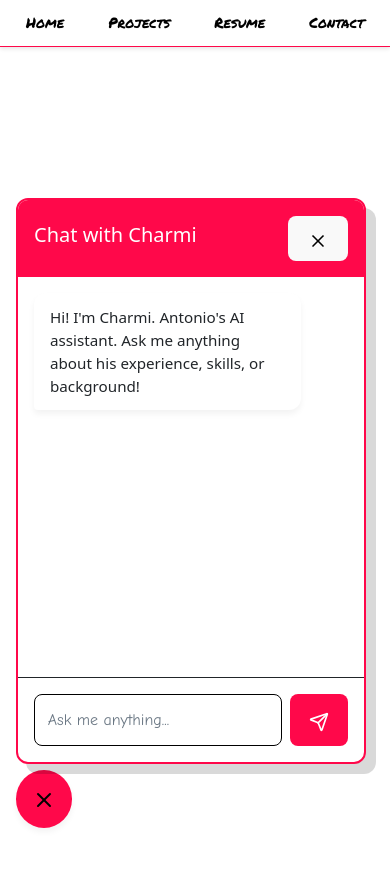
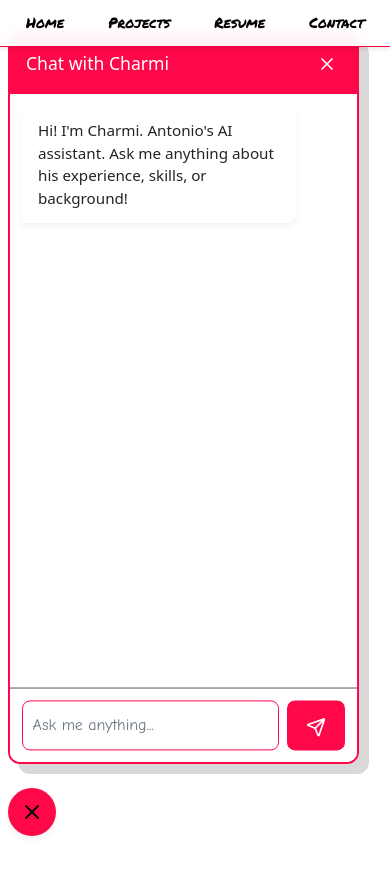
Before and after one commit to AD-Archer/AD-Archer, a React (Vite) app: page /resume in a window 390 px wide. Both pictures are taken after a click on the button 44 px from the left and 799 px from the top of the page. Shown: the top 874 px of the page. Built offline with nearby package versions, Linux system fonts and the light colour scheme; no server answers.

Commit message:
Charmi needs to be fixed on mobile Fixes #38

```diff
--- a/src/App.jsx
+++ b/src/App.jsx
@@ -22,6 +22,7 @@ import GitHubStats from './components/github-components/GitHubStats.jsx';
 import Resume from "./components/pages/Resume";
 import Contact from './components/pages/Contact';
 import DoesNotExist from './components/pages/DoesNotExist';
+import { ChatProvider } from './context/ChatContext';
 
 function App() {
   const [showLinkedIn, setShowLinkedIn] = useState(false);
@@ -36,6 +37,7 @@ function App() {
     <Router>
       <HelmetProvider>
         <ThemeProvider theme={theme}>
+          <ChatProvider>
             <TechFilterProvider>
               <GlobalStyles />
               <SEO />
@@ -70,6 +72,7 @@ function App() {
                 </Routes>
               </Layout>
             </TechFilterProvider>
+          </ChatProvider>
         </ThemeProvider>
       </HelmetProvider>
     </Router>
--- a/src/components/ChatBot.jsx
+++ b/src/components/ChatBot.jsx
@@ -5,6 +5,7 @@ import { MessageSquare, X, Send } from "lucide-react";
 import DOMPurify from 'dompurify';
 import styled from 'styled-components';
 import { motion, AnimatePresence } from 'framer-motion';
+import { useChatContext } from '../context/ChatContext';
 
 const ChatContainer = styled(motion.div)`
   position: fixed;
@@ -12,6 +13,10 @@ const ChatContainer = styled(motion.div)`
   left: 0;
   margin: 1rem;
   z-index: 1050;
+
+  @media (max-width: 768px) {
+    margin: 0.5rem;
+  }
 `;
 
 const ChatButton = styled.button`
@@ -21,10 +26,21 @@ const ChatButton = styled.button`
   padding: 1rem;
   box-shadow: ${props => props.theme.shadows.subtle};
   transition: all 0.3s ease;
+  width: 3.5rem;
+  height: 3.5rem;
+  display: flex;
+  align-items: center;
+  justify-content: center;
 
   &:hover {
     transform: scale(1.1);
     box-shadow: ${props => props.theme.shadows.hover};
+  }
+
+  @media (max-width: 768px) {
+    width: 3rem;
+    height: 3rem;
+    padding: 0.75rem;
   }
 `;
 
@@ -39,6 +55,15 @@ const ChatWindow = styled(motion.div)`
   box-shadow: ${props => props.theme.shadows.comic};
   border: 2px solid ${props => props.theme.colors.primary};
   overflow: hidden;
+
+  @media (max-width: 768px) {
+    position: fixed;
+    bottom: 5rem;
+    left: 0.5rem;
+    right: 0.5rem;
+    width: auto;
+    max-height: calc(100vh - 7rem); // Prevent overlap with header
+  }
 `;
 
 const ChatHeader = styled.div`
@@ -48,6 +73,29 @@ const ChatHeader = styled.div`
   display: flex;
   justify-content: space-between;
   align-items: center;
+  position: sticky;
+  top: 0;
+  z-index: 2;
+
+  h5 {
+    margin: 0;
+    font-size: 1.1rem;
+  }
+
+  button {
+    background: none;
+    border: none;
+    color: white;
+    padding: 0.25rem;
+    cursor: pointer;
+    display: flex;
+    align-items: center;
+    justify-content: center;
+
+    &:hover {
+      opacity: 0.8;
+    }
+  }
 `;
 
 const MessageContainer = styled.div`
@@ -61,6 +109,11 @@ const MessageContainer = styled.div`
 
   * {
     pointer-events: auto;
+  }
+
+  @media (max-width: 768px) {
+    height: calc(100vh - 13rem); // Adjust for mobile header and input
+    padding: 0.75rem;
   }
 `;
 
@@ -122,6 +175,15 @@ const InputContainer = styled.div`
   padding: 1rem;
   display: flex;
   gap: 0.5rem;
+  background: white; // Ensure background is visible
+  position: relative; // Keep input on top
+  z-index: 2;
+
+  @media (max-width: 768px) {
+    padding: 0.75rem;
+    position: sticky;
+    bottom: 0;
+  }
 `;
 
 const Input = styled.input`
@@ -130,9 +192,11 @@ const Input = styled.input`
   border: 1px solid ${props => props.theme.colors.border};
   border-radius: 8px;
   font-size: 1rem;
-  color: ${props => props.theme.colors.text};
+  color: ${props => props.theme.colors.primary};
   background: white;
   font-family: ${props => props.theme.fonts.body};
+  -webkit-appearance: none;
+  appearance: none;
 
   &::placeholder {
     color: ${props => props.theme.colors.textSecondary};
@@ -143,6 +207,11 @@ const Input = styled.input`
     outline: none;
     border-color: ${props => props.theme.colors.primary};
     box-shadow: 0 0 0 2px ${props => `${props.theme.colors.primary}20`};
+  }
+
+  @media (max-width: 768px) {
+    font-size: 16px;
+    padding: 0.6rem;
   }
 `;
 
@@ -192,7 +261,7 @@ const LoadingDots = styled.div`
 `;
 
 const ChatBot = () => {
-  const [isOpen, setIsOpen] = useState(false);
+  const { isChatOpen, setIsChatOpen } = useChatContext();
   const [messages, setMessages] = useState([
     {
       role: "assistant",
@@ -216,11 +285,11 @@ const ChatBot = () => {
   useEffect(() => {
     const handleClickOutside = (event) => {
       if (chatContainerRef.current && !chatContainerRef.current.contains(event.target)) {
-        setIsOpen(false);
+        setIsChatOpen(false);
       }
     };
 
-    if (isOpen) {
+    if (isChatOpen) {
       document.addEventListener("mousedown", handleClickOutside, true);
       document.addEventListener("touchstart", handleClickOutside, true);
     }
@@ -229,7 +298,7 @@ const ChatBot = () => {
       document.removeEventListener("mousedown", handleClickOutside, true);
       document.removeEventListener("touchstart", handleClickOutside, true);
     };
-  }, [isOpen]);
+  }, [isChatOpen]);
 
   const parseMessageContent = (content) => {
     // Convert markdown-style links to HTML with specific styling
@@ -300,12 +369,12 @@ const ChatBot = () => {
 
   return (
     <ChatContainer ref={chatContainerRef}>
-      <ChatButton onClick={() => setIsOpen(prev => !prev)}>
-        {isOpen ? <X size={24} /> : <MessageSquare size={24} />}
+      <ChatButton onClick={() => setIsChatOpen(prev => !prev)}>
+        {isChatOpen ? <X size={24} /> : <MessageSquare size={24} />}
       </ChatButton>
 
       <AnimatePresence>
-        {isOpen && (
+        {isChatOpen && (
           <ChatWindow
             initial={{ opacity: 0, y: 20 }}
             animate={{ opacity: 1, y: 0 }}
@@ -313,7 +382,7 @@ const ChatBot = () => {
           >
             <ChatHeader>
               <h5>Chat with Charmi</h5>
-              <button onClick={() => setIsOpen(false)}>
+              <button onClick={() => setIsChatOpen(false)}>
                 <X size={20} />
               </button>
             </ChatHeader>
--- a/src/components/Layout.jsx
+++ b/src/components/Layout.jsx
@@ -4,6 +4,7 @@ import { motion } from 'framer-motion';
 import Footer from './Footer';
 import Header from './Header';
 import { useLocation } from 'react-router-dom';
+import { useChatContext } from '../context/ChatContext';
 
 const ComicPanel = styled(motion.div)`
   background: ${props => props.pathname === '/resume' ? 'white' : props.theme.colors.panelBg};
@@ -55,8 +56,19 @@ const ContentWrapper = styled.div`
   }
 `;
 
+const HeaderWrapper = styled.div`
+  position: fixed;
+  top: 0;
+  left: 0;
+  right: 0;
+  z-index: 1000;
+  transition: transform 0.3s ease;
+  transform: translateY(${props => props.hideHeader ? '-100%' : '0'});
+`;
+
 const Layout = ({ children }) => {
   const location = useLocation();
+  const { isChatOpen } = useChatContext();
   const isSpecialPage = location.pathname === '/resume' || location.pathname === '/contact';
 
   return (
@@ -66,7 +78,9 @@ const Layout = ({ children }) => {
       animate={{ opacity: 1 }}
       transition={{ duration: 0.5 }}
     >
-      <Header />
+      <HeaderWrapper hideHeader={isChatOpen}>
+        <Header />
+      </HeaderWrapper>
       <ContentWrapper pathname={location.pathname}>
         {children}
         {!isSpecialPage && <Footer />}
--- /dev/null
+++ b/src/context/ChatContext.jsx
@@ -0,0 +1,21 @@
+import { createContext, useContext, useState } from 'react';
+
+const ChatContext = createContext();
+
+export const ChatProvider = ({ children }) => {
+  const [isChatOpen, setIsChatOpen] = useState(false);
+
+  return (
+    <ChatContext.Provider value={{ isChatOpen, setIsChatOpen }}>
+      {children}
+    </ChatContext.Provider>
+  );
+};
+
+export const useChatContext = () => {
+  const context = useContext(ChatContext);
+  if (!context) {
+    throw new Error('useChatContext must be used within a ChatProvider');
+  }
+  return context;
+};
```
Lines whose indentation alone changed are shown as unchanged.
